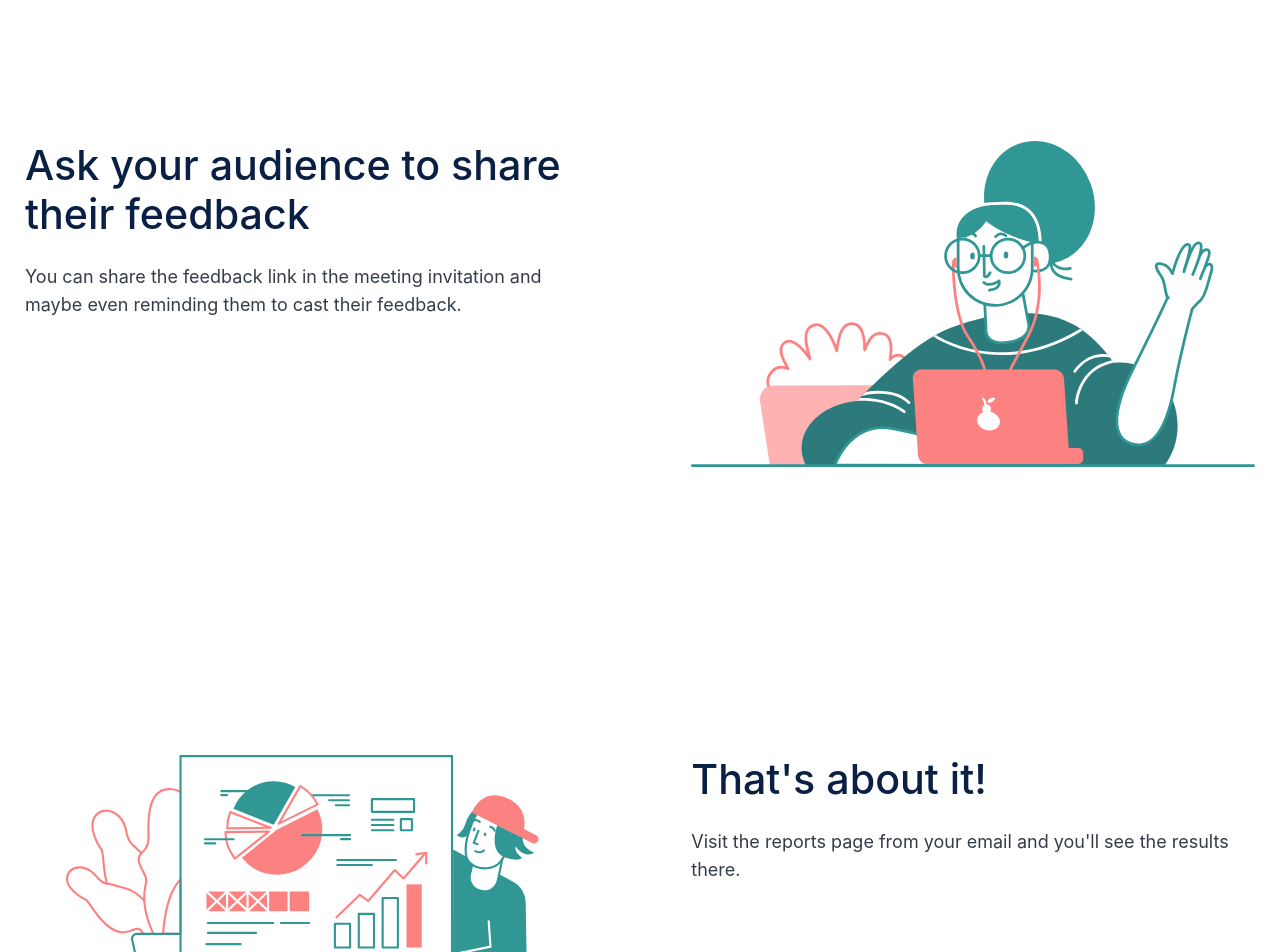
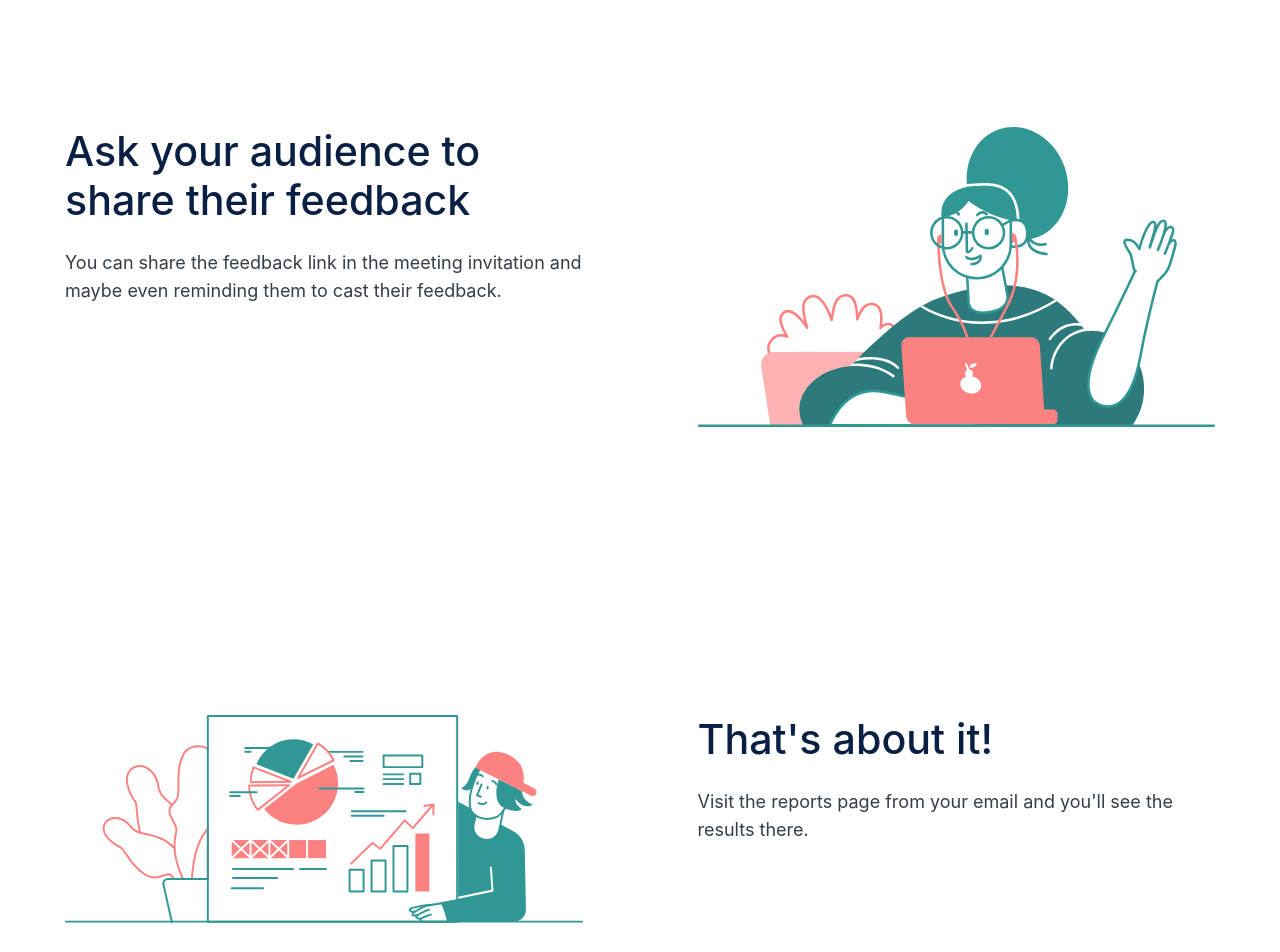
Before and after one commit to MitenHQ/miten, a Next.js app in the folder frontend/: page / in a window 1280 px wide. Shown: the part 1420-2372 px from the top of the page. Built offline with nearby package versions, Linux system fonts and the light colour scheme.

Commit message:
more fixes and shuffles

```diff
--- a/frontend/components/EmailForm.tsx
+++ b/frontend/components/Home/EmailForm.tsx
@@ -1,5 +1,5 @@
 import React, { FC } from 'react';
-import { useGenerateLinkMutation } from '../lib/graphql/hooks';
+import { useGenerateLinkMutation } from '../../lib/graphql/hooks';
 import {
   Button,
   Input,
@@ -10,8 +10,8 @@ import {
 } from '@chakra-ui/react';
 import styled from 'styled-components';
 import { useForm } from 'react-hook-form';
-import { emailRegex } from './utils/constants';
-import { getMessage } from './Header/getMessage';
+import { emailRegex } from '../utils/constants';
+import { getMessage } from './getMessage';
 
 const MessageContainer = styled.section`
   display: flex;
--- a/frontend/components/Header/Footer.tsx
+++ b/frontend/components/Home/Footer.tsx
@@ -116,11 +116,6 @@ const FooterContainer = styled.div`
   width: 100%;
   display: flex;
 
-  @media screen and (max-width: 414px) {
-    padding: 2rem 0;
-    padding-right: 50%;
-  }
-
   div {
     cursor: pointer;
     margin-right: 15px;
@@ -134,7 +129,7 @@ const FooterContainer = styled.div`
 `;
 
 const OpenSource = styled.span`
-  margin-right: 30px;
+  margin-right: 10px;
 `;
 
 export const Footer: FC = () => {
@@ -173,7 +168,7 @@ export const Footer: FC = () => {
           <LastRow>
             <NavLink href="/">
               <LogoContainer>
-                <Image width="100px" src="img/svg/logo.png" alt="Miten" />
+                <Image width="100px" height="100%" src="img/logo.png" alt="Miten" />
               </LogoContainer>
             </NavLink>
             <FooterContainer>
--- a/frontend/components/Header/Header.tsx
+++ b/frontend/components/Home/Header.tsx
@@ -26,7 +26,7 @@ export const Header: FC = () => {
     <Root>
       <Container>
         <LogoContainer href="/" aria-label="homepage">
-          <Image width="140px" src="img/svg/logo.png" alt="Miten" />
+          <Image width="140px" height="100%" src="img/logo.png" alt="Miten" />
         </LogoContainer>
       </Container>
     </Root>
--- a/frontend/components/Header/LeftContentBlock.tsx
+++ b/frontend/components/Home/LeftContentBlock.tsx
@@ -7,7 +7,7 @@ const Root = styled.section`
   padding: 10rem 0 8rem;
 
   @media only screen and (max-width: 768px) {
-    padding: 4rem 0 4rem;
+    padding: 4rem 0 2rem;
   }
 `;
 
@@ -32,6 +32,10 @@ const Title = styled.h3`
   font-size: 2.575rem;
   line-height: 3.0625rem;
   font-weight: 500;
+
+  @media only screen and (max-width: 768px) {
+    text-align: center;
+  }
 `;
 
 const ServiceWrapper = styled.div`
@@ -54,12 +58,27 @@ const MinPara = styled.p`
 const Row = styled.div`
   display: flex;
   justify-content: space-between;
+  flex-direction: row;
+
+  @media only screen and (max-width: 768px) {
+    flex-direction: column-reverse;
+    align-items: center;
+  }
 `;
 
 const Col = styled.div`
   display: block;
-  flex: 0 0 45.83333333%;
-  max-width: 45.83333333%;
+  flex: 50%;
+  max-width: 45%;
+
+  @media only screen and (max-width: 1024px) {
+    max-width: 48%;
+  }
+  @media only screen and (max-width: 768px) {
+    max-width: 450px;
+    width: 100%;
+    margin-top: 30px;
+  }
 `;
 
 type Section = { icon?: string; title?: string; content?: string };
--- a/frontend/components/Header/PageContainer.ts
+++ b/frontend/components/Home/PageContainer.ts
@@ -3,7 +3,7 @@ import styled from 'styled-components';
 export const PageContainer = styled.div<{ padding?: boolean; border?: boolean }>`
   position: relative;
   width: 100%;
-  max-width: 1280px;
+  max-width: 1200px;
   margin-right: auto;
   margin-left: auto;
   padding: ${(props) => (props.padding ? '2.8rem' : '0 25px')};
--- a/frontend/components/Header/RightContentBlock.tsx
+++ b/frontend/components/Home/RightContentBlock.tsx
@@ -8,7 +8,7 @@ const Root = styled.section`
   padding: 10rem 0 8rem;
 
   @media only screen and (max-width: 768px) {
-    padding: 8rem 0 6rem;
+    padding: 4rem 0 2rem;
   }
 `;
 
@@ -33,6 +33,10 @@ const Title = styled.h3`
   font-size: 2.575rem;
   line-height: 3.0625rem;
   font-weight: 500;
+
+  @media only screen and (max-width: 768px) {
+    text-align: center;
+  }
 `;
 
 const ButtonWrapper = styled.div`
@@ -44,12 +48,26 @@ const ButtonWrapper = styled.div`
 const Row = styled.div`
   display: flex;
   justify-content: space-between;
+  flex-direction: row;
+
+  @media only screen and (max-width: 768px) {
+    flex-direction: column;
+    align-items: center;
+  }
 `;
 
 const Col = styled.div`
   display: block;
-  flex: 0 0 45.83333333%;
-  max-width: 45.83333333%;
+  flex: 50%;
+  max-width: 45%;
+
+  @media only screen and (max-width: 1024px) {
+    max-width: 48%;
+  }
+  @media only screen and (max-width: 768px) {
+    max-width: 450px;
+    width: 100%;
+  }
 `;
 
 type Section = { icon?: string; title?: string; content?: string };
```
Also changed, not shown: frontend/components/Home.tsx (+6 -6 lines), frontend/components/Home/getMessage.ts (renamed from frontend/components/Header/getMessage.ts), 1 other file (tests, documents, lock files or other folders).
